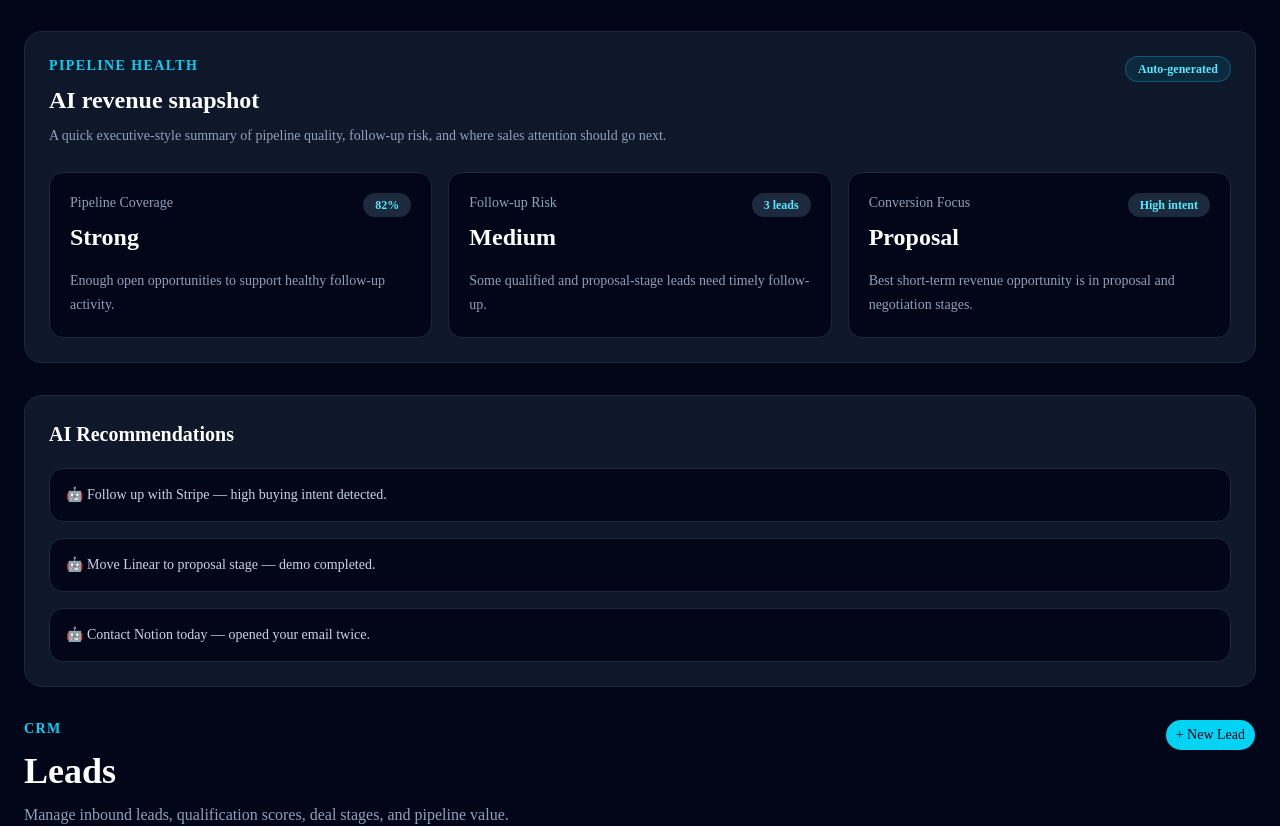
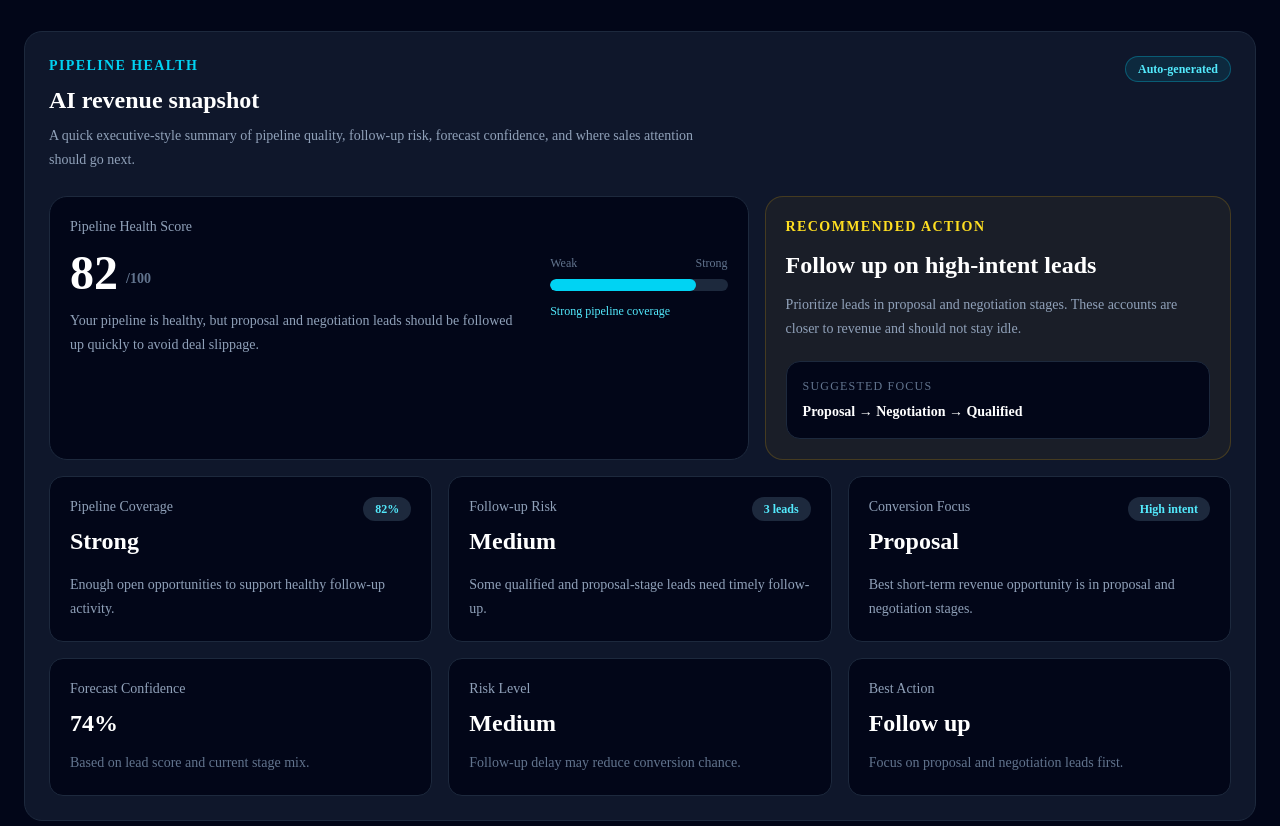
Before and after one commit to Asad97531/revenueos-ai, a Next.js app: page /dashboard in a window 1280 px wide. Shown: the part 323-1149 px from the top of the page. Built offline with nearby package versions, Linux system fonts and the light colour scheme.

Commit message:
Improve pipeline health section

```diff
--- a/components/dashboard/PipelineHealth.tsx
+++ b/components/dashboard/PipelineHealth.tsx
@@ -2,20 +2,41 @@ const pipelineHealthItems = [
   {
     title: "Pipeline Coverage",
     value: "Strong",
-    description: "Enough open opportunities to support healthy follow-up activity.",
+    description:
+      "Enough open opportunities to support healthy follow-up activity.",
     metric: "82%",
   },
   {
     title: "Follow-up Risk",
     value: "Medium",
-    description: "Some qualified and proposal-stage leads need timely follow-up.",
+    description:
+      "Some qualified and proposal-stage leads need timely follow-up.",
     metric: "3 leads",
   },
   {
     title: "Conversion Focus",
     value: "Proposal",
-    description: "Best short-term revenue opportunity is in proposal and negotiation stages.",
+    description:
+      "Best short-term revenue opportunity is in proposal and negotiation stages.",
     metric: "High intent",
+  },
+];
+
+const forecastItems = [
+  {
+    label: "Forecast Confidence",
+    value: "74%",
+    helper: "Based on lead score and current stage mix.",
+  },
+  {
+    label: "Risk Level",
+    value: "Medium",
+    helper: "Follow-up delay may reduce conversion chance.",
+  },
+  {
+    label: "Best Action",
+    value: "Follow up",
+    helper: "Focus on proposal and negotiation leads first.",
   },
 ];
 
@@ -34,7 +55,7 @@ export function PipelineHealth() {
 
           <p className="mt-2 max-w-2xl text-sm leading-6 text-slate-400">
             A quick executive-style summary of pipeline quality, follow-up risk,
-            and where sales attention should go next.
+            forecast confidence, and where sales attention should go next.
           </p>
         </div>
 
@@ -43,7 +64,69 @@ export function PipelineHealth() {
         </span>
       </div>
 
-      <div className="mt-6 grid gap-4 md:grid-cols-3">
+      <div className="mt-6 grid gap-4 lg:grid-cols-[1.2fr_0.8fr]">
+        <div className="rounded-2xl border border-slate-800 bg-slate-950 p-5">
+          <div className="flex flex-col gap-6 md:flex-row md:items-center md:justify-between">
+            <div>
+              <p className="text-sm text-slate-400">Pipeline Health Score</p>
+
+              <div className="mt-3 flex items-end gap-2">
+                <p className="text-5xl font-bold text-white">82</p>
+                <p className="pb-2 text-sm font-semibold text-slate-500">
+                  /100
+                </p>
+              </div>
+
+              <p className="mt-3 max-w-xl text-sm leading-6 text-slate-400">
+                Your pipeline is healthy, but proposal and negotiation leads
+                should be followed up quickly to avoid deal slippage.
+              </p>
+            </div>
+
+            <div className="w-full md:w-56">
+              <div className="flex justify-between text-xs text-slate-500">
+                <span>Weak</span>
+                <span>Strong</span>
+              </div>
+
+              <div className="mt-2 h-3 overflow-hidden rounded-full bg-slate-800">
+                <div className="h-full w-[82%] rounded-full bg-cyan-400" />
+              </div>
+
+              <p className="mt-3 text-xs text-cyan-300">
+                Strong pipeline coverage
+              </p>
+            </div>
+          </div>
+        </div>
+
+        <div className="rounded-2xl border border-yellow-500/20 bg-yellow-500/5 p-5">
+          <p className="text-sm font-semibold uppercase tracking-widest text-yellow-300">
+            Recommended Action
+          </p>
+
+          <h3 className="mt-3 text-2xl font-bold text-white">
+            Follow up on high-intent leads
+          </h3>
+
+          <p className="mt-3 text-sm leading-6 text-slate-400">
+            Prioritize leads in proposal and negotiation stages. These accounts
+            are closer to revenue and should not stay idle.
+          </p>
+
+          <div className="mt-5 rounded-xl border border-slate-800 bg-slate-950 p-4">
+            <p className="text-xs uppercase tracking-widest text-slate-500">
+              Suggested focus
+            </p>
+
+            <p className="mt-2 text-sm font-semibold text-white">
+              Proposal → Negotiation → Qualified
+            </p>
+          </div>
+        </div>
+      </div>
+
+      <div className="mt-4 grid gap-4 md:grid-cols-3">
         {pipelineHealthItems.map((item) => (
           <div
             key={item.title}
@@ -69,6 +152,23 @@ export function PipelineHealth() {
           </div>
         ))}
       </div>
+
+      <div className="mt-4 grid gap-4 md:grid-cols-3">
+        {forecastItems.map((item) => (
+          <div
+            key={item.label}
+            className="rounded-xl border border-slate-800 bg-slate-950 p-5"
+          >
+            <p className="text-sm text-slate-400">{item.label}</p>
+
+            <p className="mt-2 text-2xl font-bold text-white">{item.value}</p>
+
+            <p className="mt-3 text-sm leading-6 text-slate-500">
+              {item.helper}
+            </p>
+          </div>
+        ))}
+      </div>
     </section>
   );
 }
```
